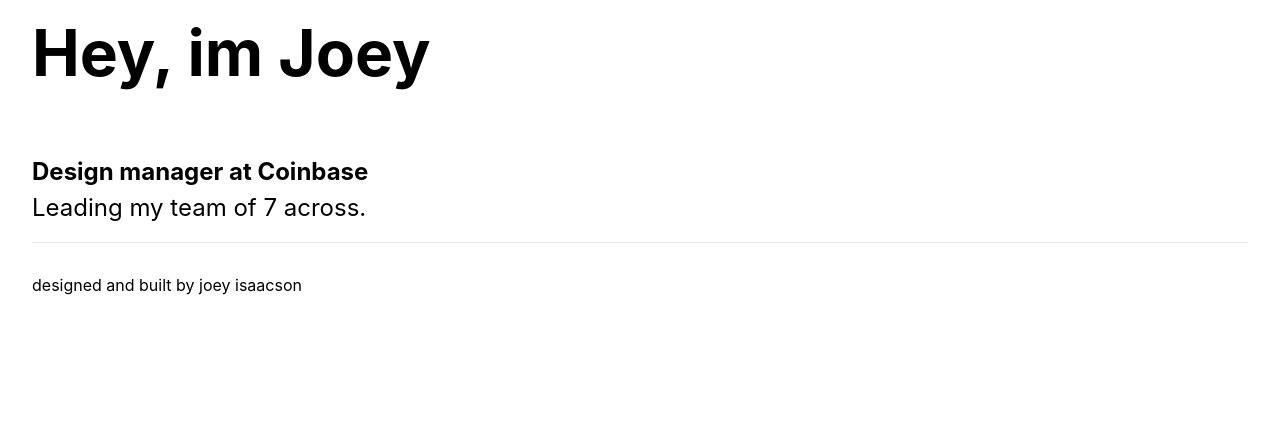
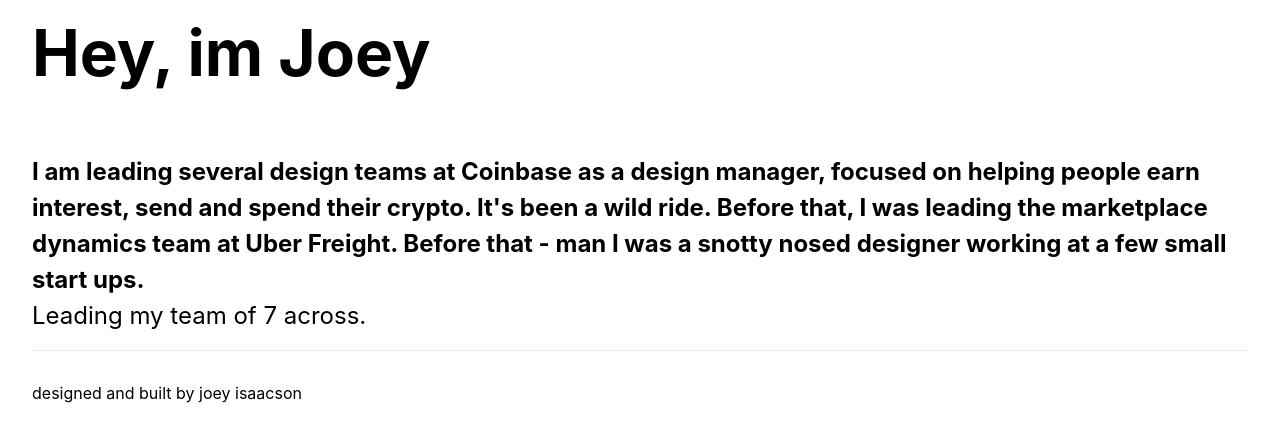
Before and after one commit to JoeIsaacson/nextjs, a Next.js app: page / in a window 1280 px wide. Shown: the top 442 px of the page. Built offline with nearby package versions, Linux system fonts and the light colour scheme.

Commit message:
test commit to preview

```diff
--- a/pages/index.js
+++ b/pages/index.js
@@ -18,7 +18,7 @@
         </h1>
 
         <h5 className={styles.description}>
-          Design manager at Coinbase
+          I am leading several design teams at Coinbase as a design manager, focused on helping people earn interest, send and spend their crypto. It's been a wild ride. Before that, I was leading the marketplace dynamics team at Uber Freight. Before that - man I was a snotty nosed designer working at a <a href="https://www.linkedin.com/in/joeisaacson/">few small start ups</a>.
         </h5>
 
         <p className={styles.description}>
```
